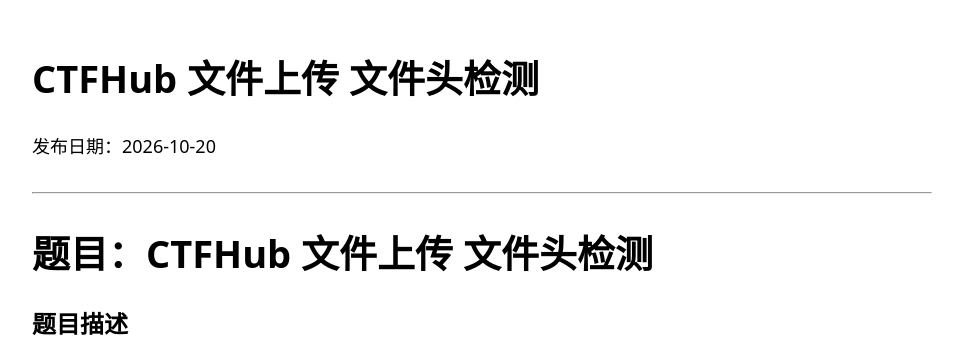
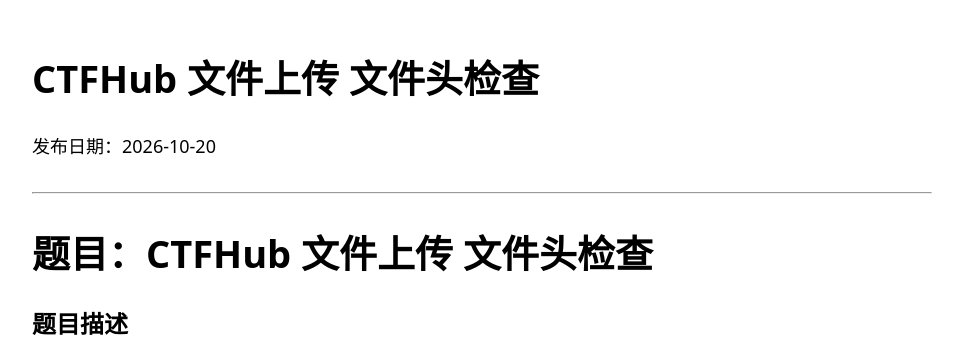
Before and after one commit to gysbfff/gysbfff.github.io, a Jekyll site: the page built from _posts/2026-10-20-ctfhub-wenjianming.md, in a window 1280 px wide and 900 px high. Shown: the top 361 px of the window, without its empty margins (158-1121 px from the left). Built offline with Jekyll 4.4.1, drawn with Linux system fonts in a browser that asks for light colours; our own code applies the rules of GitHub Pages for plain Markdown files.

Commit message:
Fix title from '检测' to '检查' in CTFHub post

```diff
--- a/_posts/2026-10-20-ctfhub-wenjianming.md
+++ b/_posts/2026-10-20-ctfhub-wenjianming.md
@@ -1,11 +1,11 @@
 ---
-title: CTFHub 文件上传 文件头检测
+title: CTFHub 文件上传 文件头检查
 date: 2026-10-20
 categories: CTFHub Web 文件上传
 tags: CTFHub Web 文件上传
 ---
 
-# 题目：CTFHub 文件上传 文件头检测
+# 题目：CTFHub 文件上传 文件头检查
 
 ## 题目描述
 打开题目页面，界面与之前的题类似。尝试直接上传 `shell.php`，页面提示：
```
